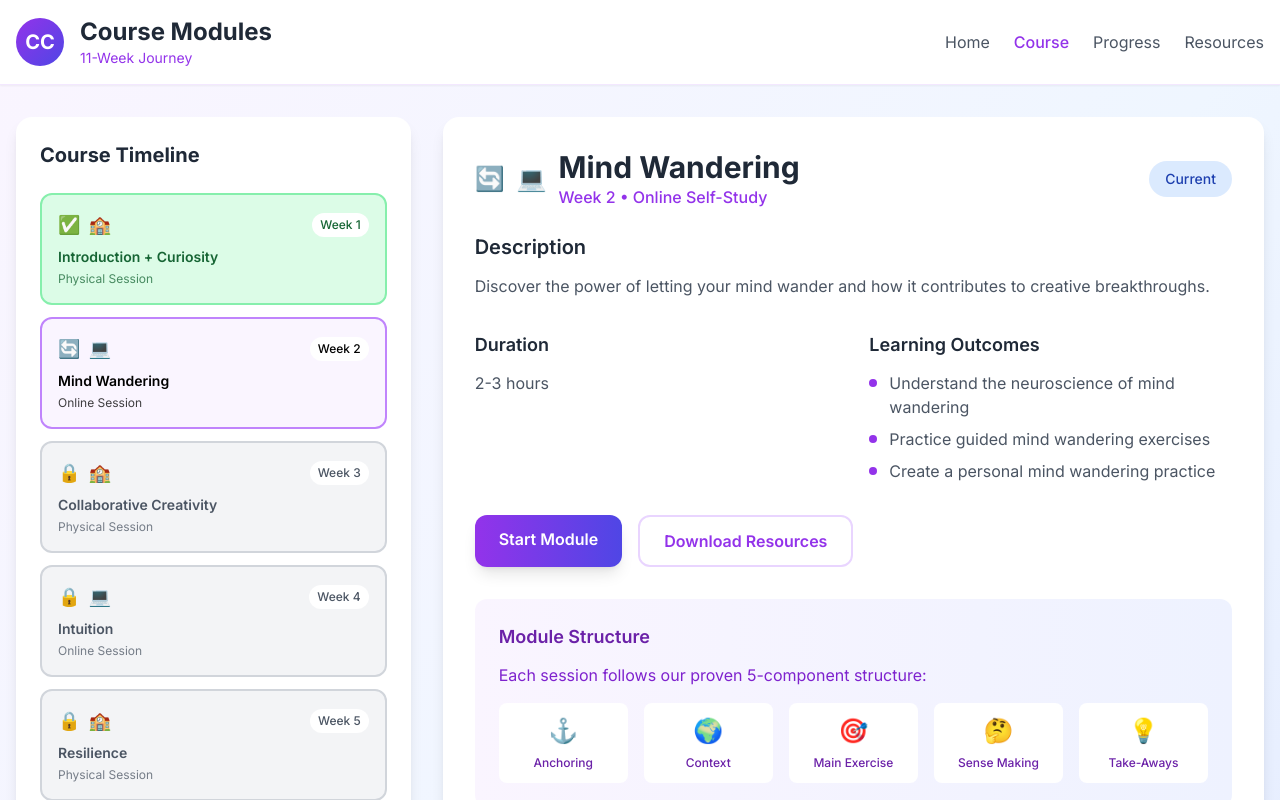
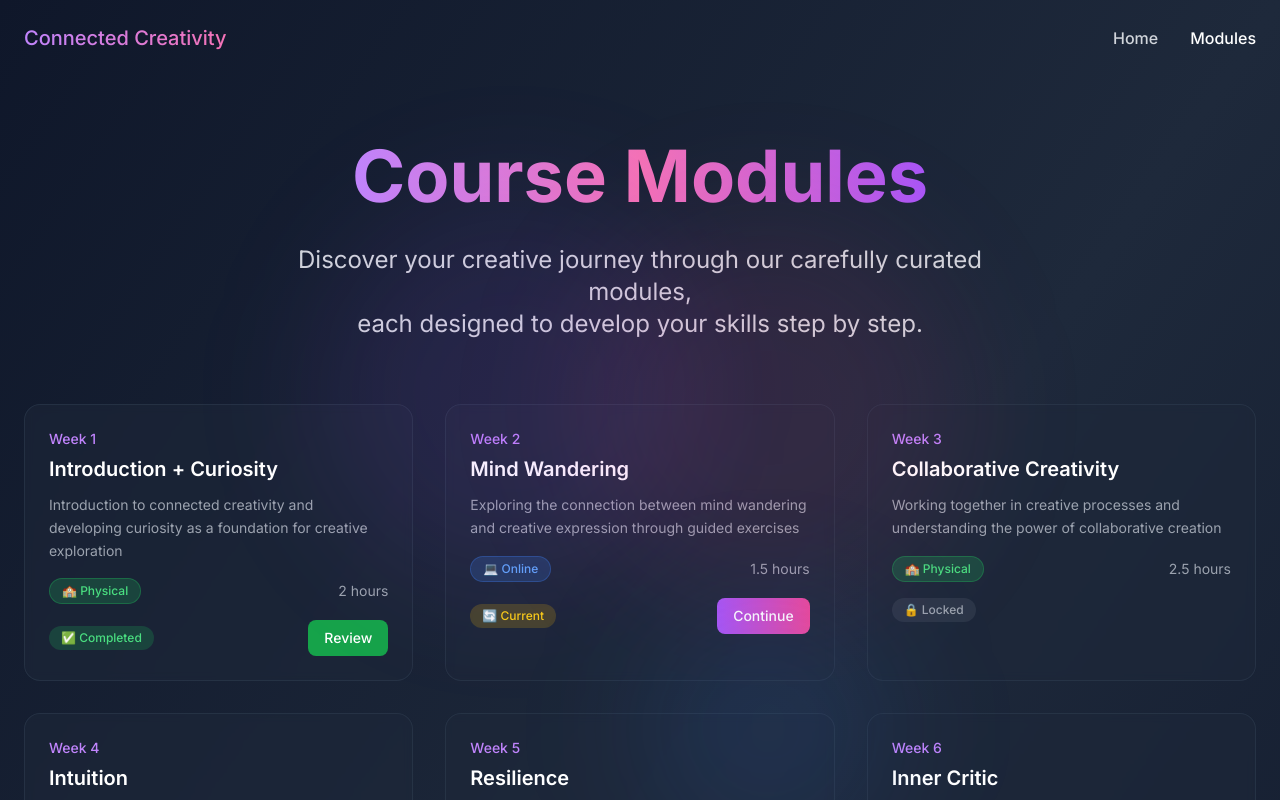
Before and after one commit to MartijnMesman/ConnectedCreativity, a Next.js app: page /course in a window 1280 px wide. Shown: the top 800 px of the page. Built offline with nearby package versions, Linux system fonts and the light colour scheme.

Commit message:
Course Modules Page - Dark Theme

```diff
--- a/src/app/course/page.tsx
+++ b/src/app/course/page.tsx
@@ -21,8 +21,8 @@ const modules: Module[] = [
     title: "Introduction + Curiosity",
     type: 'physical',
     status: 'completed',
-    description: "Welcome to Connected Creativity! Explore the foundations of creative thinking and discover your natural curiosity.",
-    duration: "3 hours",
+    description: "Introduction to connected creativity and developing curiosity as a foundation for creative exploration",
+    duration: "2 hours",
     learningOutcomes: [
       "Understand the course structure and objectives",
       "Identify your creative strengths and areas for growth",
@@ -35,8 +35,8 @@ const modules: Module[] = [
     title: "Mind Wandering",
     type: 'online',
     status: 'current',
-    description: "Discover the power of letting your mind wander and how it contributes to creative breakthroughs.",
-    duration: "2-3 hours",
+    description: "Exploring the connection between mind wandering and creative expression through guided exercises",
+    duration: "1.5 hours",
     learningOutcomes: [
       "Understand the neuroscience of mind wandering",
       "Practice guided mind wandering exercises",
@@ -49,8 +49,8 @@ const modules: Module[] = [
     title: "Collaborative Creativity",
     type: 'physical',
     status: 'locked',
-    description: "Explore how creativity emerges through collaboration and learn techniques for creative teamwork.",
-    duration: "3 hours",
+    description: "Working together in creative processes and understanding the power of collaborative creation",
+    duration: "2.5 hours",
     learningOutcomes: [
       "Experience collaborative creative processes",
       "Learn facilitation techniques for creative sessions",
@@ -63,8 +63,8 @@ const modules: Module[] = [
     title: "Intuition",
     type: 'online',
     status: 'locked',
-    description: "Develop your intuitive abilities and learn to trust your creative instincts.",
-    duration: "2-3 hours",
+    description: "Developing and trusting your creative intuition as a guide for artistic decisions",
+    duration: "3 hours",
     learningOutcomes: [
       "Distinguish between intuition and impulse",
       "Practice intuition-building exercises",
@@ -77,8 +77,8 @@ const modules: Module[] = [
     title: "Resilience",
     type: 'physical',
     status: 'locked',
-    description: "Build creative resilience and learn to navigate challenges in your creative journey.",
-    duration: "3 hours",
+    description: "Building creative resilience and learning to navigate challenges in the creative process",
+    duration: "2 hours",
     learningOutcomes: [
       "Understand the role of resilience in creativity",
       "Develop personal resilience strategies",
@@ -91,8 +91,8 @@ const modules: Module[] = [
     title: "Inner Critic",
     type: 'online',
     status: 'locked',
-    description: "Recognize and work with your inner critic to unlock your creative potential.",
-    duration: "2-3 hours",
+    description: "Understanding and working with your inner critic to enhance rather than hinder creativity",
+    duration: "2.5 hours",
     learningOutcomes: [
       "Identify your inner critic patterns",
       "Learn techniques to manage self-doubt",
@@ -105,8 +105,8 @@ const modules: Module[] = [
     title: "Entrepreneurship",
     type: 'online',
     status: 'locked',
-    description: "Explore the intersection of creativity and entrepreneurship.",
-    duration: "2-3 hours",
+    description: "Exploring the entrepreneurial mindset and turning creative ideas into viable projects",
+    duration: "3.5 hours",
     learningOutcomes: [
       "Understand creative entrepreneurship",
       "Develop business thinking for creative projects",
@@ -119,8 +119,8 @@ const modules: Module[] = [
     title: "Creative Courage",
     type: 'physical',
     status: 'locked',
-    description: "Develop the courage to share your creative work and take creative risks.",
-    duration: "3 hours",
+    description: "Developing the courage to take creative risks and express your authentic voice",
+    duration: "2 hours",
     learningOutcomes: [
       "Understand the role of courage in creativity",
       "Practice vulnerability in creative expression",
@@ -133,8 +133,8 @@ const modules: Module[] = [
     title: "Creativity and Technology",
     type: 'online',
     status: 'locked',
-    description: "Explore how technology can enhance and support your creative practice.",
-    duration: "2-3 hours",
+    description: "Exploring how technology can enhance and support creative processes and expression",
+    duration: "2.5 hours",
     learningOutcomes: [
       "Understand the relationship between creativity and technology",
       "Explore digital creative tools",
@@ -147,8 +147,8 @@ const modules: Module[] = [
     title: "Creative Flow",
     type: 'online',
     status: 'locked',
-    description: "Learn to access and maintain states of creative flow.",
-    duration: "2-3 hours",
+    description: "Understanding and cultivating flow states for optimal creative performance",
+    duration: "4 hours",
     learningOutcomes: [
       "Understand the psychology of flow states",
       "Identify your personal flow triggers",
@@ -161,8 +161,8 @@ const modules: Module[] = [
     title: "Your Creative Vision",
     type: 'physical',
     status: 'locked',
-    description: "Synthesize your learning and create a personal creative vision for the future.",
-    duration: "3 hours",
+    description: "Synthesizing your learning journey and developing your personal creative vision for the future",
+    duration: "1.5 hours",
     learningOutcomes: [
       "Reflect on your creative journey",
       "Articulate your personal creative vision",
@@ -172,207 +172,152 @@ const modules: Module[] = [
 ]
 
 export default function CoursePage() {
-  const [selectedModule, setSelectedModule] = useState<Module | null>(modules[1]) // Default to current module
-
-  const getStatusIcon = (status: string) => {
-    switch (status) {
-      case 'completed':
-        return '✅'
-      case 'current':
-        return '🔄'
-      case 'locked':
-        return '🔒'
-      default:
-        return '⭕'
-    }
-  }
-
-  const getStatusColor = (status: string) => {
-    switch (status) {
-      case 'completed':
-        return 'bg-green-100 border-green-300 text-green-800'
-      case 'current':
-        return 'bg-blue-100 border-blue-300 text-blue-800'
-      case 'locked':
-        return 'bg-gray-100 border-gray-300 text-gray-600'
-      default:
-        return 'bg-gray-100 border-gray-300 text-gray-600'
-    }
-  }
-
-  const getTypeIcon = (type: string) => {
-    return type === 'physical' ? '🏫' : '💻'
-  }
-
   return (
-    <div className="min-h-screen bg-gradient-to-br from-purple-50 via-blue-50 to-indigo-100">
+    <div className="min-h-screen bg-gradient-to-br from-slate-900 via-slate-800 to-slate-900">
       {/* Header */}
-      <header className="bg-white shadow-sm border-b border-purple-100">
-        <div className="container mx-auto px-4 py-4">
+      <header className="relative z-10">
+        <div className="container mx-auto px-6 py-6">
           <div className="flex items-center justify-between">
-            <div className="flex items-center space-x-4">
-              <Link href="/" className="w-12 h-12 bg-gradient-to-br from-purple-600 to-indigo-600 rounded-full flex items-center justify-center">
-                <span className="text-white font-bold text-xl">CC</span>
+            <div className="flex items-center space-x-3">
+              <h1 className="text-xl font-medium text-transparent bg-clip-text bg-gradient-to-r from-purple-400 to-pink-400">
+                Connected Creativity
+              </h1>
+            </div>
+            <nav className="hidden md:flex space-x-8">
+              <Link href="/" className="text-gray-300 hover:text-white font-medium transition-colors duration-200">
+                Home
               </Link>
-              <div>
-                <h1 className="text-2xl font-bold text-gray-800">Course Modules</h1>
-                <p className="text-sm text-purple-600">11-Week Journey</p>
-              </div>
-            </div>
-            <nav className="hidden md:flex space-x-6">
-              <Link href="/" className="text-gray-600 hover:text-purple-600">Home</Link>
-              <Link href="/course" className="text-purple-600 hover:text-purple-800 font-medium">Course</Link>
-              <Link href="/progress" className="text-gray-600 hover:text-purple-600">Progress</Link>
-              <Link href="/resources" className="text-gray-600 hover:text-purple-600">Resources</Link>
+              <Link href="/course" className="text-white font-medium">
+                Modules
+              </Link>
             </nav>
           </div>
         </div>
       </header>
 
-      <div className="container mx-auto px-4 py-8">
-        <div className="grid lg:grid-cols-3 gap-8">
-          {/* Module List */}
-          <div className="lg:col-span-1">
-            <div className="bg-white rounded-2xl shadow-lg p-6 sticky top-8">
-              <h2 className="text-xl font-bold text-gray-800 mb-6">Course Timeline</h2>
-              <div className="space-y-3">
+      {/* Main Content */}
+      <main className="container mx-auto px-6 py-16">
+        <div className="text-center max-w-4xl mx-auto mb-16">
+          {/* Hero Title */}
+          <h1 className="text-5xl md:text-6xl lg:text-7xl font-bold mb-8 leading-tight">
+            <span className="text-transparent bg-clip-text bg-gradient-to-r from-purple-400 via-pink-400 to-purple-500">
+              Course Modules
+            </span>
+          </h1>
+
+          {/* Subtitle */}
+          <p className="text-xl md:text-2xl text-gray-300 mb-16 leading-relaxed max-w-3xl mx-auto">
+            Discover your creative journey through our carefully curated modules,
+            <br />
+            each designed to develop your skills step by step.
+          </p>
+        </div>
+
+        {/* Module Grid */}
+        <div className="grid md:grid-cols-2 lg:grid-cols-3 gap-8 max-w-7xl mx-auto">
           {modules.map((module) => (
             <div
               key={module.id}
-                    onClick={() => setSelectedModule(module)}
-                    className={`p-4 rounded-xl border-2 cursor-pointer transition-all duration-200 hover:shadow-md ${
-                      selectedModule?.id === module.id
-                        ? 'border-purple-400 bg-purple-50'
-                        : getStatusColor(module.status)
-                    }`}
+              className="bg-slate-800/50 backdrop-blur-sm border border-slate-700/50 rounded-2xl p-6 hover:bg-slate-800/70 transition-all duration-300 hover:scale-105 hover:shadow-2xl"
             >
-                    <div className="flex items-center justify-between mb-2">
+              {/* Week Number */}
+              <div className="text-purple-400 text-sm font-medium mb-2">
+                Week {module.week}
+              </div>
+
+              {/* Module Title */}
+              <h3 className="text-xl font-semibold text-white mb-3 leading-tight">
+                {module.title}
+              </h3>
+
+              {/* Description */}
+              <p className="text-gray-400 text-sm leading-relaxed mb-4">
+                {module.description}
+              </p>
+
+              {/* Module Type and Duration */}
+              <div className="flex items-center justify-between mb-4">
                 <div className="flex items-center space-x-2">
-                        <span className="text-lg">{getStatusIcon(module.status)}</span>
-                        <span className="text-lg">{getTypeIcon(module.type)}</span>
-                      </div>
-                      <span className="text-xs font-medium bg-white px-2 py-1 rounded-full">
-                        Week {module.week}
+                  <span className={`px-3 py-1 rounded-full text-xs font-medium ${
+                    module.type === 'physical'
+                      ? 'bg-green-500/20 text-green-400 border border-green-500/30'
+                      : 'bg-blue-500/20 text-blue-400 border border-blue-500/30'
+                  }`}>
+                    {module.type === 'physical' ? '🏫 Physical' : '💻 Online'}
                   </span>
                 </div>
-                    <h3 className="font-semibold text-sm mb-1">{module.title}</h3>
-                    <p className="text-xs opacity-75 capitalize">{module.type} Session</p>
+                <span className="text-gray-400 text-sm">
+                  {module.duration}
+                </span>
+              </div>
+
+              {/* Status Indicator */}
+              <div className="flex items-center justify-between">
+                <div className={`px-3 py-1 rounded-full text-xs font-medium ${
+                  module.status === 'completed'
+                    ? 'bg-green-500/20 text-green-400'
+                    : module.status === 'current'
+                    ? 'bg-yellow-500/20 text-yellow-400'
+                    : 'bg-gray-500/20 text-gray-400'
+                }`}>
+                  {module.status === 'completed' && '✅ Completed'}
+                  {module.status === 'current' && '🔄 Current'}
+                  {module.status === 'locked' && '🔒 Locked'}
+                </div>
+
+                {/* Action Button */}
+                {module.status === 'current' && (
+                  <Link
+                    href={`/course/module/${module.id}`}
+                    className="px-4 py-2 bg-gradient-to-r from-purple-500 to-pink-500 text-white text-sm font-medium rounded-lg hover:from-purple-600 hover:to-pink-600 transition-all duration-200"
+                  >
+                    Continue
+                  </Link>
+                )}
+                {module.status === 'completed' && (
+                  <Link
+                    href={`/course/module/${module.id}`}
+                    className="px-4 py-2 bg-green-600 text-white text-sm font-medium rounded-lg hover:bg-green-700 transition-all duration-200"
+                  >
+                    Review
+                  </Link>
+                )}
+              </div>
             </div>
           ))}
         </div>
+
+        {/* Course Progress */}
+        <div className="mt-16 max-w-2xl mx-auto">
+          <div className="bg-slate-800/50 backdrop-blur-sm border border-slate-700/50 rounded-2xl p-8 text-center">
+            <h3 className="text-2xl font-semibold text-white mb-4">Your Progress</h3>
+            <div className="flex items-center justify-center space-x-8 mb-6">
+              <div>
+                <div className="text-3xl font-bold text-purple-400">1</div>
+                <div className="text-gray-400 text-sm">Completed</div>
+              </div>
+              <div>
+                <div className="text-3xl font-bold text-yellow-400">1</div>
+                <div className="text-gray-400 text-sm">In Progress</div>
+              </div>
+              <div>
+                <div className="text-3xl font-bold text-gray-400">9</div>
+                <div className="text-gray-400 text-sm">Remaining</div>
               </div>
             </div>
-
-          {/* Module Details */}
-          <div className="lg:col-span-2">
-            {selectedModule ? (
-              <div className="bg-white rounded-2xl shadow-lg p-8">
-                <div className="flex items-center justify-between mb-6">
-                  <div className="flex items-center space-x-3">
-                    <span className="text-2xl">{getStatusIcon(selectedModule.status)}</span>
-                    <span className="text-2xl">{getTypeIcon(selectedModule.type)}</span>
-                    <div>
-                      <h1 className="text-3xl font-bold text-gray-800">{selectedModule.title}</h1>
-                      <p className="text-purple-600 font-medium">Week {selectedModule.week} • {selectedModule.type === 'physical' ? 'In-Person' : 'Online Self-Study'}</p>
+            <div className="w-full bg-slate-700 rounded-full h-3 mb-4">
+              <div className="bg-gradient-to-r from-purple-500 to-pink-500 h-3 rounded-full transition-all duration-500" style={{ width: '18%' }}></div>
+            </div>
+            <p className="text-gray-400 text-sm">18% Complete</p>
           </div>
         </div>
-                  <div className={`px-4 py-2 rounded-full text-sm font-medium ${getStatusColor(selectedModule.status)}`}>
-                    {selectedModule.status === 'completed' ? 'Completed' :
-                     selectedModule.status === 'current' ? 'Current' : 'Locked'}
-                  </div>
-                </div>
+      </main>
 
-                <div className="mb-8">
-                  <h2 className="text-xl font-semibold text-gray-800 mb-3">Description</h2>
-                  <p className="text-gray-600 leading-relaxed">{selectedModule.description}</p>
-                </div>
-
-                <div className="grid md:grid-cols-2 gap-8 mb-8">
-                  <div>
-                    <h3 className="text-lg font-semibold text-gray-800 mb-3">Duration</h3>
-                    <p className="text-gray-600">{selectedModule.duration}</p>
-                  </div>
-                  <div>
-                    <h3 className="text-lg font-semibold text-gray-800 mb-3">Learning Outcomes</h3>
-                    <ul className="space-y-2">
-                      {selectedModule.learningOutcomes.map((outcome, index) => (
-                        <li key={index} className="flex items-start text-gray-600">
-                          <span className="w-2 h-2 bg-purple-600 rounded-full mt-2 mr-3 flex-shrink-0"></span>
-                          {outcome}
-                        </li>
-                      ))}
-                    </ul>
-                  </div>
-                </div>
-
-                {/* Action Buttons */}
-                <div className="flex space-x-4">
-                  {selectedModule.status === 'current' && (
-                    <Link
-                      href={`/course/module/${selectedModule.id}`}
-                      className="px-6 py-3 bg-gradient-to-r from-purple-600 to-indigo-600 text-white rounded-xl font-semibold hover:from-purple-700 hover:to-indigo-700 transition-all duration-200 shadow-lg hover:shadow-xl"
-                    >
-                      Start Module
-                    </Link>
-                  )}
-                  {selectedModule.status === 'completed' && (
-                    <Link
-                      href={`/course/module/${selectedModule.id}`}
-                      className="px-6 py-3 bg-green-600 text-white rounded-xl font-semibold hover:bg-green-700 transition-all duration-200"
-                    >
-                      Review Module
-                    </Link>
-                  )}
-                  {selectedModule.status === 'locked' && (
-                    <button
-                      disabled
-                      className="px-6 py-3 bg-gray-300 text-gray-500 rounded-xl font-semibold cursor-not-allowed"
-                    >
-                      Module Locked
-                    </button>
-                  )}
-                  <button className="px-6 py-3 bg-white text-purple-600 rounded-xl font-semibold border-2 border-purple-200 hover:border-purple-400 transition-all duration-200">
-                    Download Resources
-                  </button>
-                </div>
-
-                {/* Module Structure Info */}
-                <div className="mt-8 p-6 bg-gradient-to-r from-purple-50 to-indigo-50 rounded-xl">
-                  <h3 className="text-lg font-semibold text-purple-800 mb-3">Module Structure</h3>
-                  <p className="text-purple-700 mb-4">Each session follows our proven 5-component structure:</p>
-                  <div className="grid grid-cols-5 gap-4 text-center">
-                    <div className="bg-white p-3 rounded-lg">
-                      <div className="text-2xl mb-2">⚓</div>
-                      <div className="text-xs font-medium text-purple-800">Anchoring</div>
-                    </div>
-                    <div className="bg-white p-3 rounded-lg">
-                      <div className="text-2xl mb-2">🌍</div>
-                      <div className="text-xs font-medium text-purple-800">Context</div>
-                    </div>
-                    <div className="bg-white p-3 rounded-lg">
-                      <div className="text-2xl mb-2">🎯</div>
-                      <div className="text-xs font-medium text-purple-800">Main Exercise</div>
-                    </div>
-                    <div className="bg-white p-3 rounded-lg">
-                      <div className="text-2xl mb-2">🤔</div>
-                      <div className="text-xs font-medium text-purple-800">Sense Making</div>
-                    </div>
-                    <div className="bg-white p-3 rounded-lg">
-                      <div className="text-2xl mb-2">💡</div>
-                      <div className="text-xs font-medium text-purple-800">Take-Aways</div>
-                    </div>
-                  </div>
-                </div>
-              </div>
-            ) : (
-              <div className="bg-white rounded-2xl shadow-lg p-8 text-center">
-                <div className="text-6xl mb-4">📚</div>
-                <h2 className="text-2xl font-bold text-gray-800 mb-4">Select a Module</h2>
-                <p className="text-gray-600">Choose a module from the timeline to view its details and content.</p>
-              </div>
-            )}
-          </div>
-        </div>
+      {/* Background Elements */}
+      <div className="fixed inset-0 overflow-hidden pointer-events-none">
+        <div className="absolute top-1/4 left-1/4 w-96 h-96 bg-purple-500/10 rounded-full blur-3xl"></div>
+        <div className="absolute bottom-1/4 right-1/4 w-96 h-96 bg-pink-500/10 rounded-full blur-3xl"></div>
+        <div className="absolute top-3/4 left-1/2 w-64 h-64 bg-blue-500/10 rounded-full blur-3xl"></div>
       </div>
     </div>
   )
```
Lines whose indentation alone changed are shown as unchanged.
